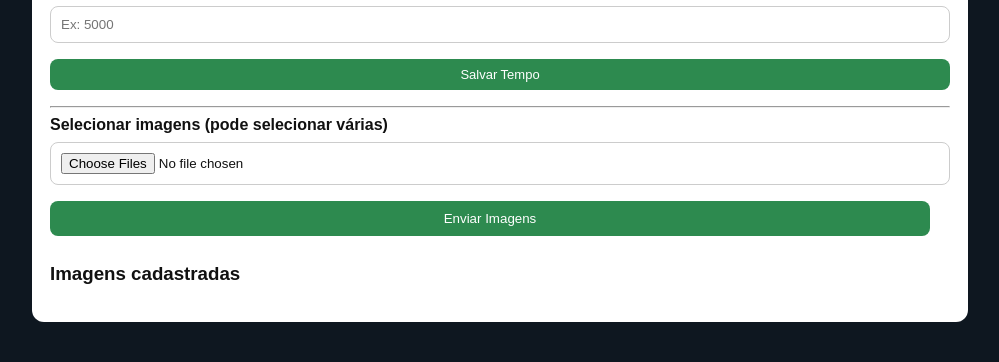
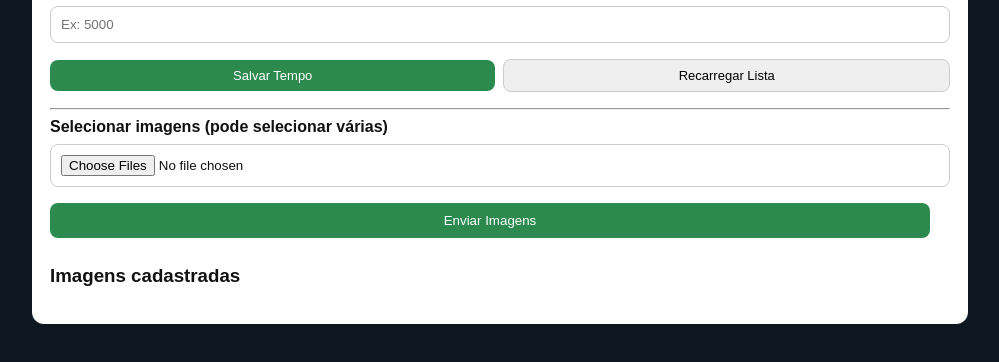
Before and after one commit to Atec7/CADASTRO-RELATORIOS-TV-PESADAS, a plain HTML site: page index.html in a window 1280 px wide. Shown: the part 132-494 px from the top of the page, without its empty margins (140-1139 px from the left). Drawn offline with Linux system fonts and the light colour scheme; no server answers.

Commit message:
Update index.html

```diff
--- a/index.html
+++ b/index.html
@@ -30,7 +30,7 @@
 
   <div class="inline">
     <button class="primary small" id="salvarTempoBtn">Salvar Tempo</button>
-    <!--<button id="recarregarLista" class="small">Recarregar Lista</button>-->
+    <button id="recarregarLista" class="small">Recarregar Lista</button>
   </div>
 
   <hr>
```
